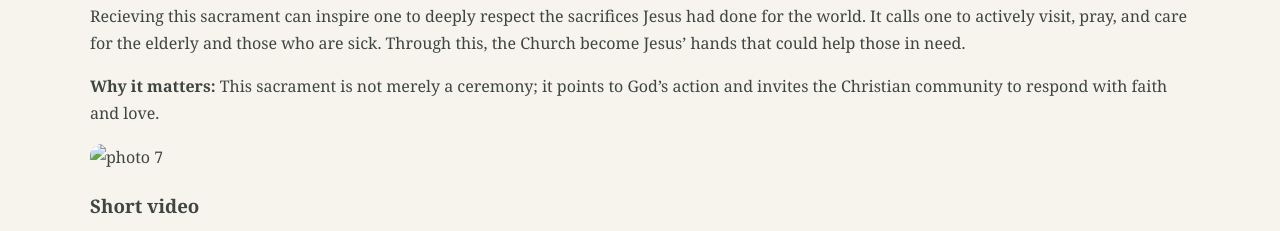
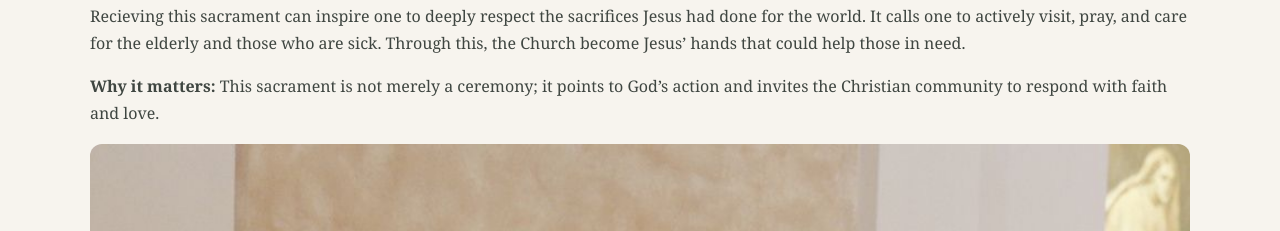
Before and after one commit to K3ish-a/computer-CLVE, a plain HTML site: page anointing.html in a window 1280 px wide. Shown: the part 921-1152 px from the top of the page. Drawn offline with Linux system fonts and the light colour scheme.

Commit message:
Update anointing.html

```diff
--- a/anointing.html
+++ b/anointing.html
@@ -40,7 +40,7 @@ This sacrament encourages one to continue in Jesus’ ministry and show that God
 </div>
 <div>
    <div class="icon">
-  <img src="images/photo7.jpg" alt="photo 7">
+  <img src="photo7.jpg" alt="photo 7">
 </div>
 <div class="media" style="margin-top:18px"><h3>Short video</h3>
  <iframe
```
